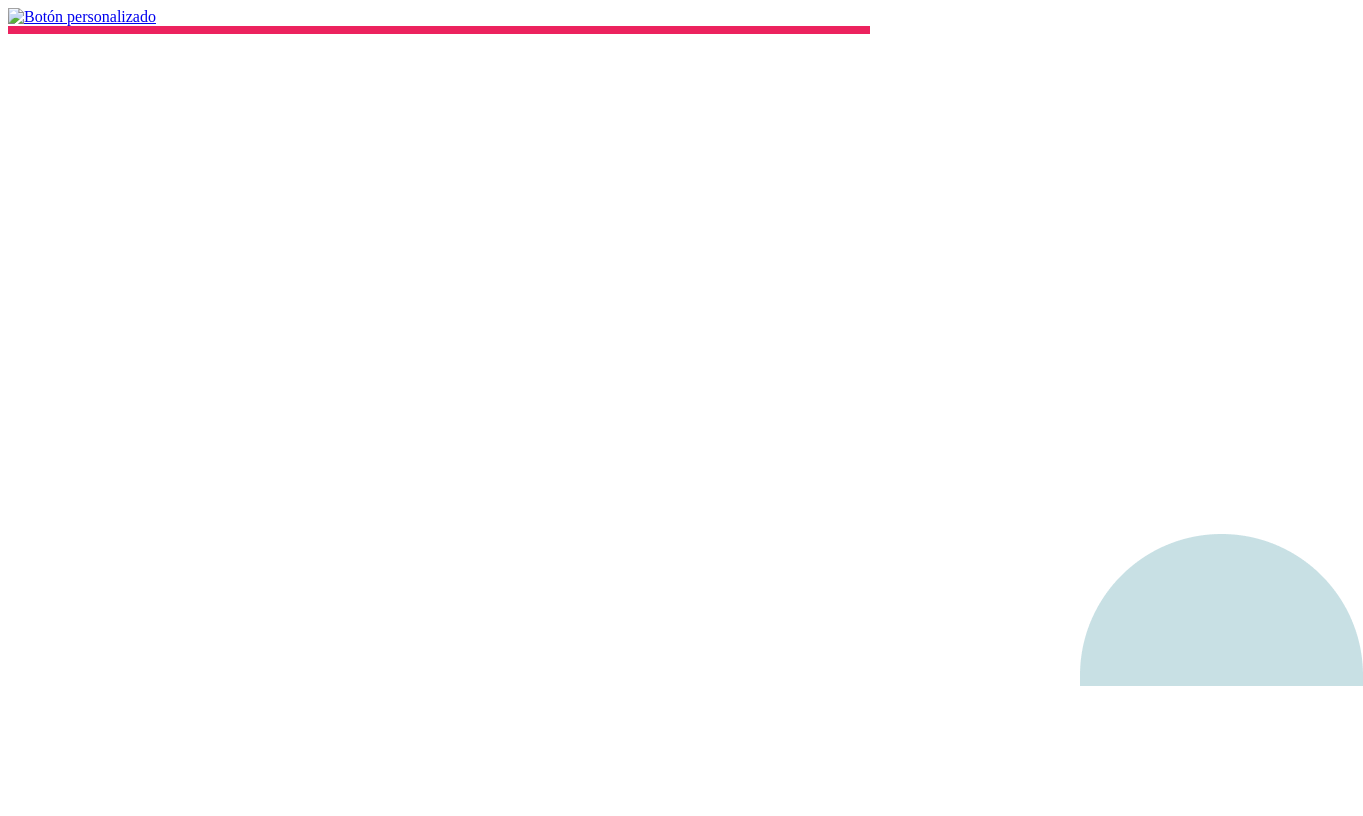
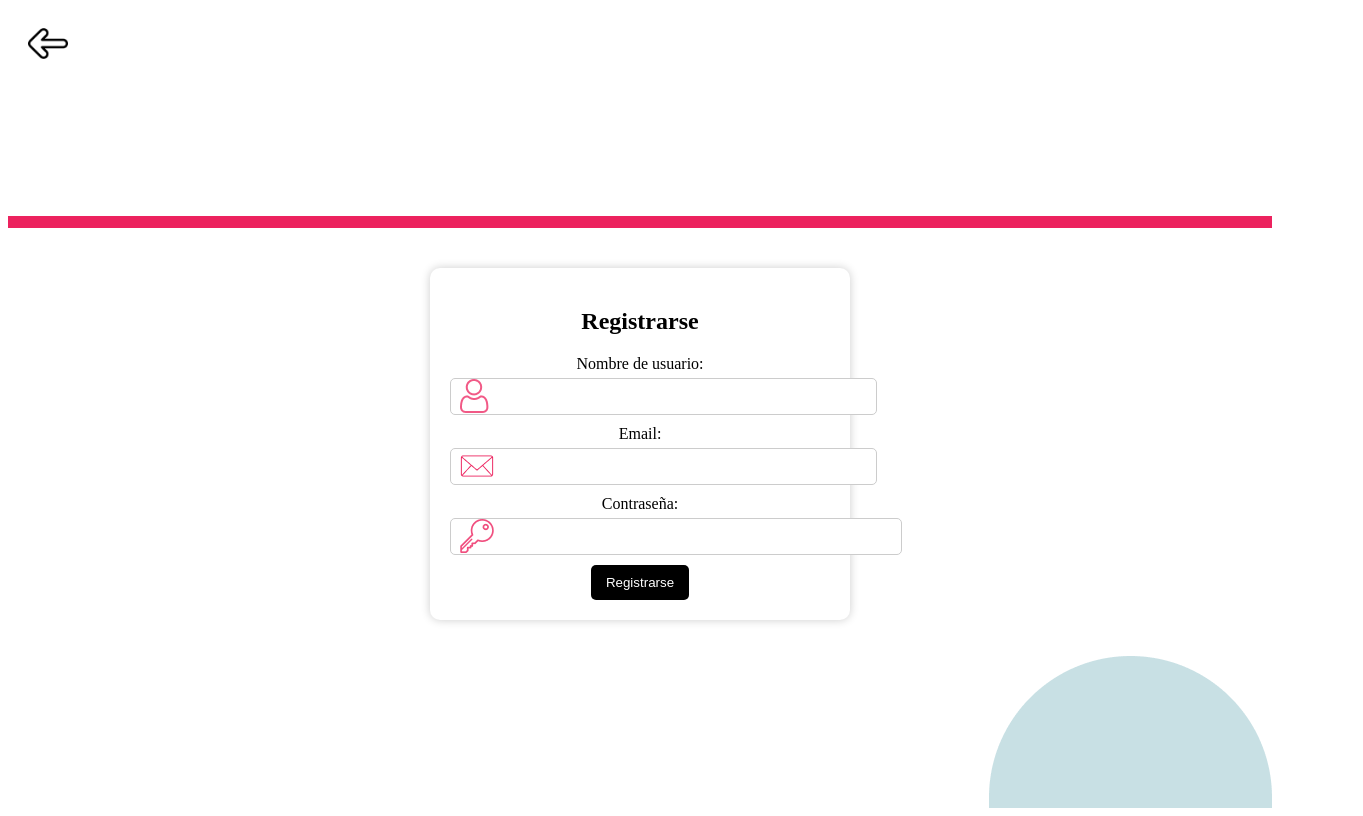
Before and after one commit to Hamra384/Milo-s, a plain HTML site: page Milos/Registro/registro.html in a window 1280 px wide. Shown: the whole page, 1363 px wide, since content can reach past the window. Drawn offline with Linux system fonts and the light colour scheme; files whose address does not match are found by name.

Commit message:
Add files via upload

```diff
--- a/Milos/Registro/registro.css
+++ b/Milos/Registro/registro.css
@@ -1,10 +1,105 @@
-.mediocirculoceleste {
-    margin-left: 1072px;
-    margin-top: 500px;
+.container {
+  display: flex;
+  justify-content: center;
+  align-items: center;
+  height: 100vh;
+  flex-direction: column;
 }
 
 .Rectangulorosa {
-    margin-left:150px;
-    position: relative; /* Establece la posición como relativa */
-  top: 120px; /* Mueve la imagen 20px hacia arriba */
+  width: 100%;
+  height: auto;
+  margin-bottom: 20px;
+  margin-top: 20px;
 }
+
+.mediocirculoceleste {
+  position: absolute;
+  bottom: 0;
+  right: 0;
+}
+
+.registration-form {
+  background-color: white;
+  padding: 20px;
+  border-radius: 10px;
+  box-shadow: 0px 0px 10px rgba(0, 0, 0, 0.2);
+  width: 300px;
+  border: rgba(217, 217, 217, 1);
+  margin-top: 20px; /* Baja el formulario de registro */
+  text-align: center;
+  width: 30%;
+}
+
+.form-group {
+  margin-bottom: 10px;
+}
+
+label {
+  display: block;
+  margin-bottom: 5px;
+}
+
+.input-with-icon {
+  position: relative;
+}
+
+.input-icon {
+  position: absolute;
+  top: 50%;
+  left: 10px;
+  transform: translateY(-50%);
+}
+
+input[type="text"],
+input[type="email"],
+input[type="password"] {
+  width: 100%;
+  padding: 10px;
+  padding-left: 35px;
+  border: 1px solid #ccc;
+  border-radius: 5px;
+}
+
+.input-with-icon input[type="password"] {
+  padding-right: 35px;
+}
+
+.button-container {
+  position: relative;
+}
+
+.button-container img {
+  position: absolute;
+  top: 50%;
+  right: 10px;
+  transform: translateY(-50%);
+}
+
+button[type="submit"] {
+  background-color: #000000;
+  color: white;
+  border: none;
+  padding: 10px 15px;
+  border-radius: 5px;
+  cursor: pointer;
+}
+
+.container {
+  position: relative;
+}
+
+#backButton {
+  position: absolute;
+  top: 20px; /* Ajusta la distancia desde la parte superior según tus necesidades */
+  left: 20px; /* Ajusta la distancia desde la izquierda según tus necesidades */
+  background: none;
+  border: none;
+  padding: 0;
+  cursor: pointer;
+  z-index: 2; /* Asegura que el botón esté sobre otros elementos */
+}
+
+#backButton img {
+  width: 40px; /* Ajusta el tamaño de la imagen según tus necesidades */
+}
--- a/Milos/Registro/registro.html
+++ b/Milos/Registro/registro.html
@@ -1,13 +1,52 @@
-<!-- Página de Registro -->
-<link rel="stylesheet" href="registro.css">
-<a href="file:///C:/Users/47699199/Desktop/Milos/registro/registro.html" class="imagen-boton">
-    <img src="flechaatras.jpg" alt="Botón personalizado">
-  </a>
+<!DOCTYPE html>
+<html lang="en">
+<head>
+    <meta charset="UTF-8">
+    <meta name="viewport" content="width=device-width, initial-scale=1.0">
+    <link rel="stylesheet" href="registro.css">
+    <title>Registro</title>
+</head>
+<body>
+    <div class="container">
+        <img src="C:\Users\marti\OneDrive\Documentos\Milos\Rectangulorosa.png" alt="Imagen de inicio de sesión" class="Rectangulorosa">
+        <img src="C:\Users\marti\OneDrive\Documentos\Milos\mediocirculoceleste.png" alt="Imagen de inicio de sesión" class="mediocirculoceleste">
+        <div class="registration-form">
+          <h2>Registrarse</h2>
+          <form>
+            <div class="form-group">
+              <label for="nombre">Nombre de usuario:</label>
+              <div class="input-with-icon">
+                <img src="C:\Users\marti\OneDrive\Documentos\Milos\personajeusuario.png" alt="Icono de usuario" class="input-icon">
+                <input type="text" id="nombre" name="nombre" required>
+              </div>
+            </div>
+            <div class="form-group">
+              <label for="email">Email:</label>
+              <div class="input-with-icon">
+                <img src="C:\Users\marti\OneDrive\Documentos\Milos\email.png" alt="Icono de correo electrónico" class="input-icon">
+                <input type="email" id="email" name="email" required>
+              </div>
+            </div>
+            <div class="form-group">
+              <label for="password">Contraseña:</label>
+              <div class="input-with-icon">
+                <img src="C:\Users\marti\OneDrive\Documentos\Milos\contraseña.png" alt="Icono de llave" class="input-icon">
+                <input type="password" id="password" name="password" required>
+              </div>
+            </div>
+            <button type="submit">Registrarse</button>
+          </form>
+        </div>
+        <button id="backButton">
+            <img src="C:\Users\marti\OneDrive\Documentos\Milos\flechaatras.png"="flechaatrás">
+        </button>
 
-<div class="container" id="registro">
-    <div class="registration-container">
-        <div class="container">
-        <img src="C:\Users\47699199\Desktop\Milos\Rectangulorosa.png" alt="Imagen" class="Rectangulor">
-        <img src="C:\Users\47699199\Desktop\Milos\mediocirculoceleste.png" alt="Imagen" class="mediocirculoceleste">
+        <script>
+            const backButton = document.getElementById('backButton');
+            backButton.addEventListener('click', () => {
+                window.location.href ='file:///C:/Users/marti/OneDrive/Documentos/Milos/pagina%20principal/index.html';
+            });
+        </script>
     </div>
-</div>
+</body>
+</html>
--- a/Milos/inicio de sesion/iniciodesesion.css
+++ b/Milos/inicio de sesion/iniciodesesion.css
@@ -1,5 +1,11 @@
-.medio-circulo-celeste {
-    margin-top: 1000px; /* Ajusta este valor para mover más abajo */
-   margin-right: 1300px; /* Ajusta este valor para mover más a la derecha */
+body, html {
+    height: 100%;
+    margin: 0;
+    display: flex;
+    justify-content: center;
+    align-items: center;
+  }
 
-}
+  .center-text {
+    text-align: center;
+  }
--- a/Milos/pagina principal/dequesetrata.css
+++ b/Milos/pagina principal/dequesetrata.css
@@ -6,8 +6,8 @@
 }
 
 .Rectangulorosa {
+    width: 100%;
 
-    margin-left: 180px;
 
 
 
--- /dev/null
+++ b/Milos/pagina principal/dequesetrata.js
@@ -0,0 +1,6 @@
+const menuToggle = document.getElementById('menu-toggle');
+const sidebar = document.querySelector('.sidebar');
+
+menuToggle.addEventListener('click', () => {
+    sidebar.classList.toggle('active');
+});
--- a/Milos/pagina principal/styles.css
+++ b/Milos/pagina principal/styles.css
@@ -1,7 +1,8 @@
 /* Estilos para el contenedor de la imagen del rectángulo */
-.rectangle-container {
+.Rectangulorosa {
     text-align: center;
     padding: 100px 0; /* Ajusta el espaciado según sea necesario */
+    width: 100%;
 }
 
 
@@ -23,7 +24,7 @@
 
 .dropbtn {
     background-color: #4CAF50;
-    color: rgb(0, 0, 0);
+    color: rgb(132, 59, 59);
     padding: 10px 20px;
     border: none;
     cursor: pointer;
@@ -203,3 +204,52 @@
     position: relative; /* Establece la posición como relativa */
   top: -60px; /* Mueve la imagen 20px hacia arriba */
 }
+
+/* Estilos para el menú desplegable */
+.menu {
+    position: relative;
+    background-color: white; /* Cambiar el color de fondo a blanco */
+    color: black; /* Cambiar el color del texto a negro */
+    display: flex;
+    align-items: center;
+    padding: 10px;
+}
+
+.menu-icon {
+    display: flex;
+    flex-direction: column;
+    cursor: pointer;
+    margin-right: 10px;
+    color: black; /* Cambiar el color del icono a negro */
+}
+
+.bar {
+    width: 30px;
+    height: 3px;
+    background-color: black; /* Cambiar el color de las barras a negro */
+    margin: 3px 0;
+}
+
+.submenu {
+    display: none;
+    list-style: none;
+    padding: 0;
+    position: absolute;
+    background-color: white; /* Cambiar el color de fondo del submenú a blanco */
+    margin-top: 40px;
+    left: 0;
+    width: 150px;
+}
+
+.menu:hover .submenu {
+    display: block;
+}
+
+.submenu li {
+    padding: 10px;
+}
+
+.submenu a {
+    color: black; /* Cambiar el color del texto del submenú a negro */
+    text-decoration: none;
+}
```
Also changed, not shown: Milos/inicio de sesion/iniciodesesion.html (+22 -0 lines), Milos/pagina principal/dequesetrata.html (+17 -10 lines), Milos/pagina principal/index.html (+20 -14 lines), Milos/pagina principal/index.js (added, +8 -0 lines).
